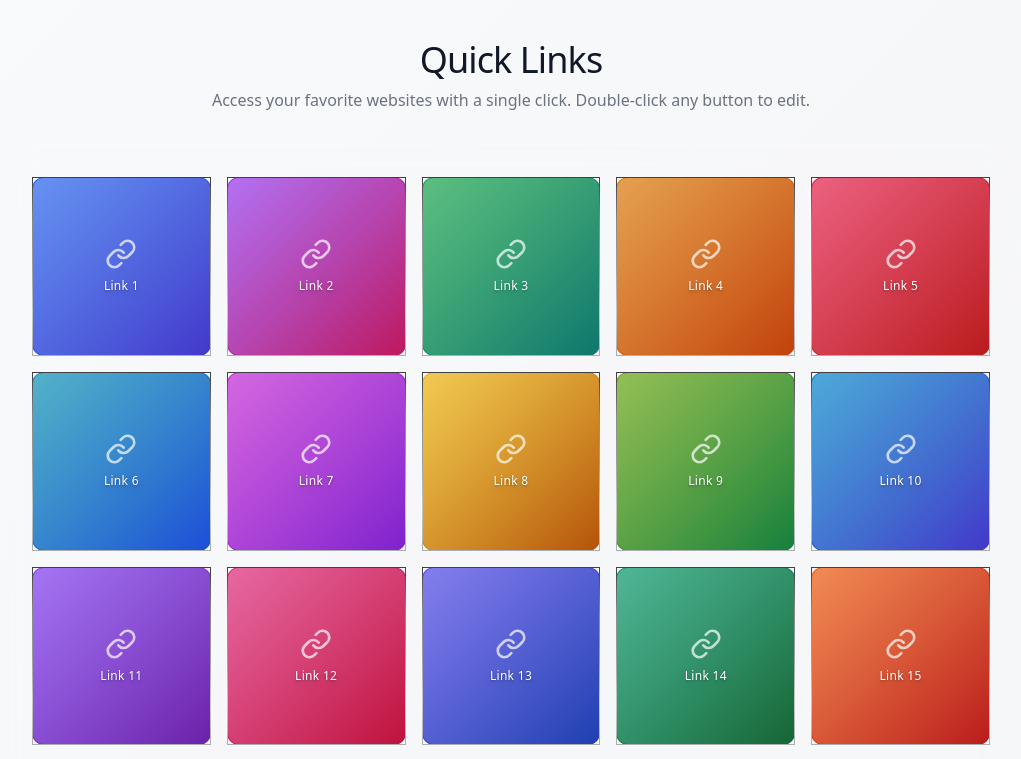
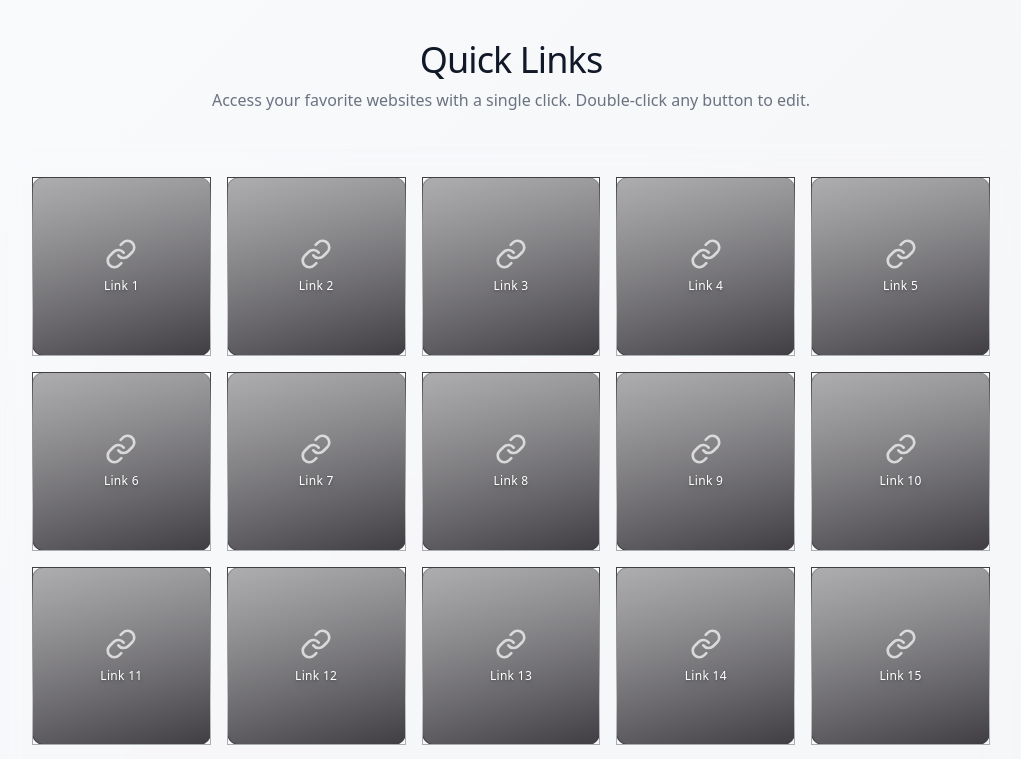
Before and after one commit to Hhbreeze/iconic-url-buttons, a React (Vite) app: page / in a window 1280 px wide. Shown: the top 759 px of the page, without its empty margins (129-1150 px from the left). Built offline with nearby package versions, Linux system fonts and the light colour scheme.

Commit message:
Fix: Apply blueish gray to button face
Apply the blueish gray border to the button face.

```diff
--- a/src/components/QuickLinkButton.tsx
+++ b/src/components/QuickLinkButton.tsx
@@ -105,12 +105,12 @@ const QuickLinkButton: React.FC<QuickLinkButtonProps> = ({ link, onUpdate }) =>
       <button
         className={cn(
           "link-button",
-          `bg-gradient-to-br ${link.gradientFrom} ${link.gradientTo}`,
+          "bg-blueish-gray", // Using our new blueish-gray background
           isHovered && "ring-2 ring-white/70 scale-105",
           isPressed && "scale-95",
           "relative overflow-hidden rounded-xl shadow-lg hover:shadow-xl transition-all duration-200",
           !hasUrl && "border-2 border-dashed border-white/30",
-          "text-white font-medium border border-blueish-gray" // Added blueish-gray border
+          "text-white font-medium border border-blueish-gray" // Keep the blueish-gray border
         )}
         onClick={handleClick}
         onContextMenu={handleEdit}
--- a/src/index.css
+++ b/src/index.css
@@ -1,3 +1,4 @@
+
 @tailwind base;
 @tailwind components;
 @tailwind utilities;
@@ -110,6 +111,10 @@
     border-image: linear-gradient(to bottom, #403E43, #8A898C, #9F9EA1, #C8C8C9, #aaadb0) 1;
     box-shadow: 0 0 0 1px rgba(170, 173, 176, 0.3);
   }
+
+  .bg-blueish-gray {
+    background: linear-gradient(180deg, #8A898C 0%, #403E43 100%);
+  }
 }
 
 @keyframes pulse-light {
```
